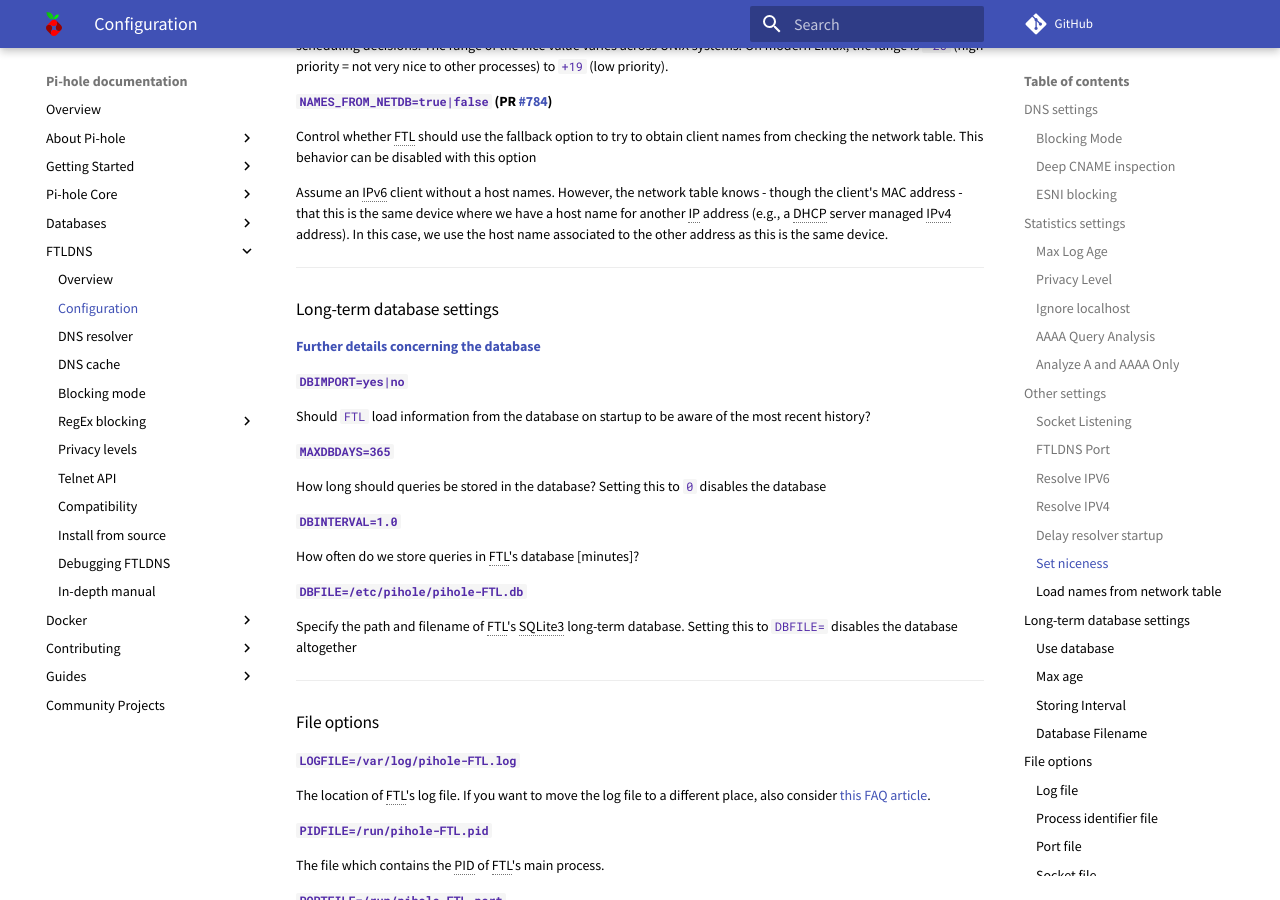
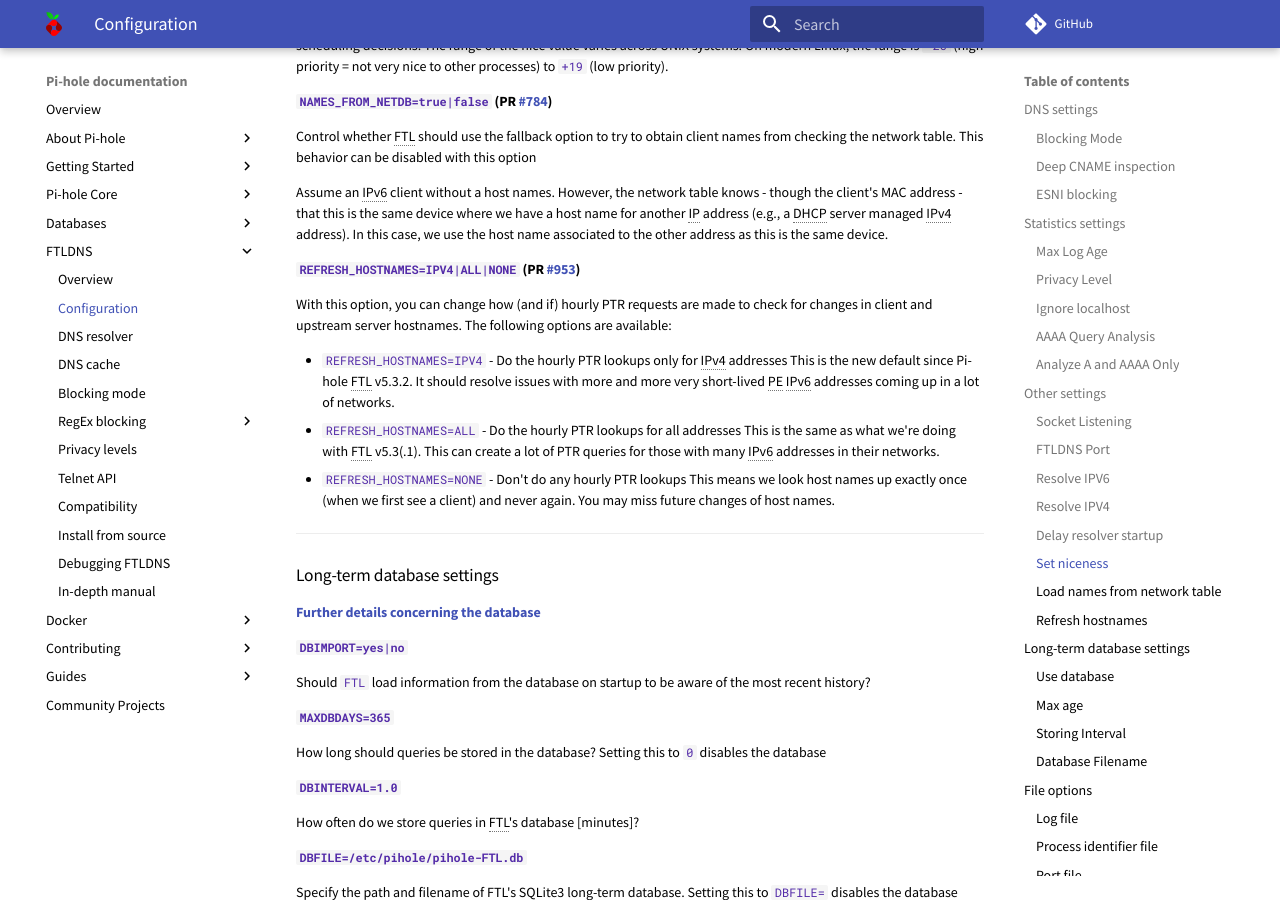
Before and after one commit to pi-hole/docs, an MkDocs documentation site: the page built from docs/ftldns/configfile.md, in a window 1280 px wide and 900 px high, scrolled down 1745 px. Built offline with MkDocs 1.6.1 and Material for MkDocs 9.7.7, drawn with Linux system fonts in a browser that asks for light colours; comment, search, counter and statistics services are not loaded.

Commit message:
Add REFRESH_HOSTNAMES config item
Signed-off-by: DL6ER <dl6er@dl6er.de>

```diff
--- a/docs/abbreviations.md
+++ b/docs/abbreviations.md
@@ -10,6 +10,7 @@
 *[TCP]: Transmission Control Protocol (protocol providing reliable, ordered, and error-checked delivery of data between applications running on hosts communicating via an IP network)
 *[UDP]: User Datagram Protocol (a network communications method for sending messages as datagrams)
 *[API]: Application Programming Interface (a set of subroutine definitions, protocols, and tools for building application software)
+*[PE]: Privacy Extension
 *[PID]: Process identifier (a number used to identify a process)
 *[HOSTS]: The computer file /etc/hosts is an operating system file that maps hostnames to IP addresses
 *[POSIX]: Portable Operating System Interface (a family of standards specified by the IEEE Computer Society for maintaining compatibility between operating systems)
--- a/docs/ftldns/configfile.md
+++ b/docs/ftldns/configfile.md
@@ -92,6 +92,17 @@ though the client's MAC address - that this is the same device where we have a
 host name for another IP address (e.g., a DHCP server managed IPv4 address). In
 this case, we use the host name associated to the other address as this is the
 same device.
+
+#### `REFRESH_HOSTNAMES=IPV4|ALL|NONE` (PR [#953](https://github.com/pi-hole/FTL/pull/953)) {#refresh_hostnames data-toc-label='Refresh hostnames'}
+
+With this option, you can change how (and if) hourly PTR requests are made to check for changes in client and upstream server hostnames. The following options are available:
+
+- `REFRESH_HOSTNAMES=IPV4` - Do the hourly PTR lookups only for IPv4 addresses
+   This is the new default since Pi-hole FTL v5.3.2. It should resolve issues with more and more very short-lived PE IPv6 addresses coming up in a lot of networks.
+- `REFRESH_HOSTNAMES=ALL` - Do the hourly PTR lookups for all addresses
+   This is the same as what we're doing with FTL v5.3(.1). This can create a lot of PTR queries for those with many IPv6 addresses in their networks.
+- `REFRESH_HOSTNAMES=NONE` - Don't do any hourly PTR lookups
+   This means we look host names up exactly once (when we first see a client) and never again. You may miss future changes of host names.
 
 ---
 
```
